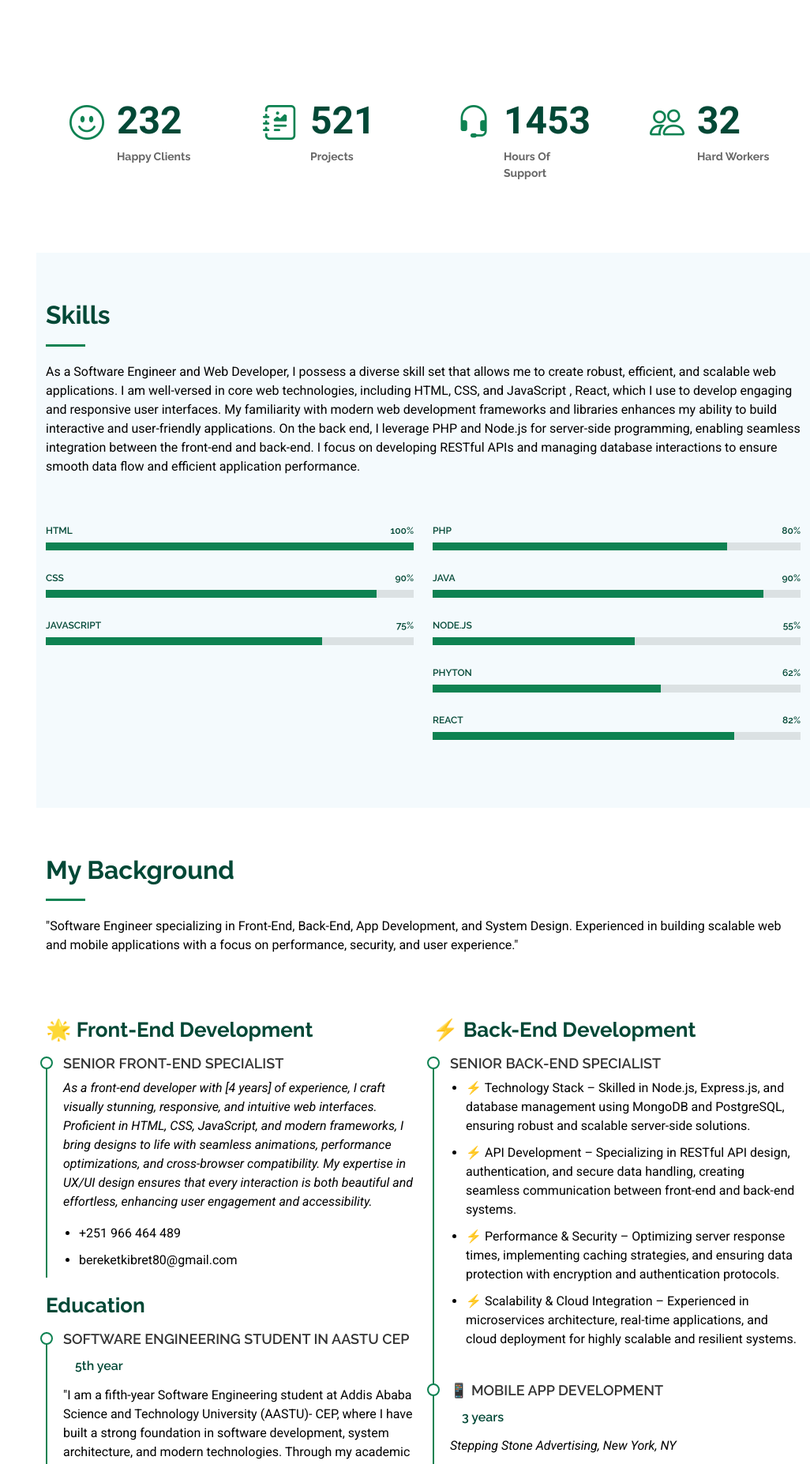
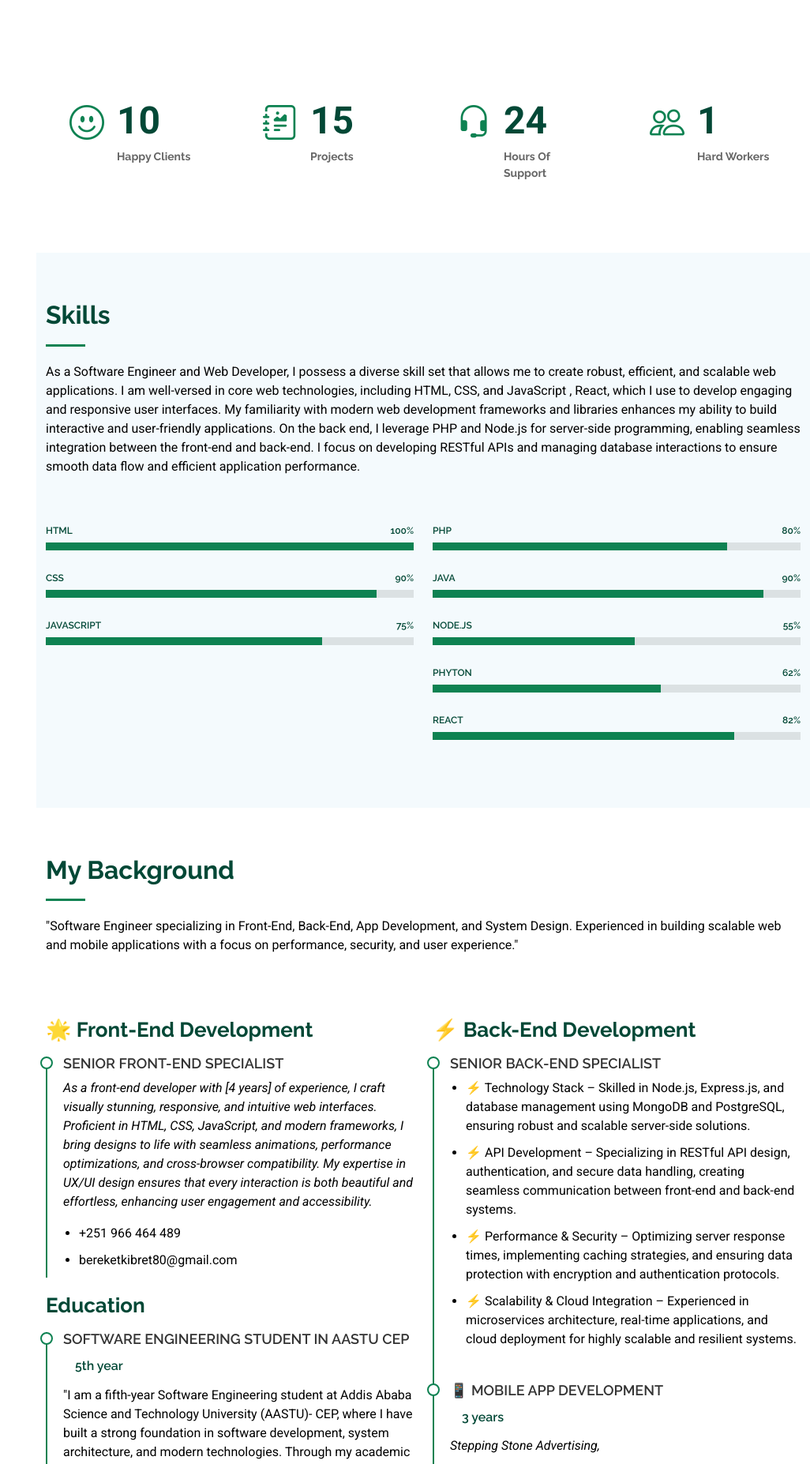
Before and after one commit to Bereket-kibret/Bereket-kibret.github.io, a plain HTML site: page index.html in a window 1280 px wide. Shown: the part 1660-3514 px from the top of the page at 79% size, without its empty margins (254-1280 px from the left). Drawn offline with Linux system fonts and the light colour scheme; files whose address does not match are found by name.

Commit message:
personal website upload

```diff
--- a/index.html
+++ b/index.html
@@ -168,7 +168,7 @@
           <div class="col-lg-3 col-md-6">
             <div class="stats-item">
               <i class="bi bi-emoji-smile"></i>
-              <span data-purecounter-start="0" data-purecounter-end="232" data-purecounter-duration="1" class="purecounter"></span>
+              <span data-purecounter-start="0" data-purecounter-end="10" data-purecounter-duration="1" class="purecounter"></span>
               <p><strong>Happy Clients</strong> <span></span></p>
             </div>
           </div><!-- End Stats Item -->
@@ -176,7 +176,7 @@
           <div class="col-lg-3 col-md-6">
             <div class="stats-item">
               <i class="bi bi-journal-richtext"></i>
-              <span data-purecounter-start="0" data-purecounter-end="521" data-purecounter-duration="1" class="purecounter"></span>
+              <span data-purecounter-start="0" data-purecounter-end="15" data-purecounter-duration="1" class="purecounter"></span>
               <p><strong>Projects</strong> <span></span></p>
             </div>
           </div><!-- End Stats Item -->
@@ -184,7 +184,7 @@
           <div class="col-lg-3 col-md-6">
             <div class="stats-item">
               <i class="bi bi-headset"></i>
-              <span data-purecounter-start="0" data-purecounter-end="1453" data-purecounter-duration="1" class="purecounter"></span>
+              <span data-purecounter-start="0" data-purecounter-end="24" data-purecounter-duration="1" class="purecounter"></span>
               <p><strong>Hours Of Support</strong> <span></span></p>
             </div>
           </div><!-- End Stats Item -->
@@ -192,7 +192,7 @@
           <div class="col-lg-3 col-md-6">
             <div class="stats-item">
               <i class="bi bi-people"></i>
-              <span data-purecounter-start="0" data-purecounter-end="32" data-purecounter-duration="1" class="purecounter"></span>
+              <span data-purecounter-start="0" data-purecounter-end="1" data-purecounter-duration="1" class="purecounter"></span>
               <p><strong>Hard Workers</strong> <span></span></p>
             </div>
           </div><!-- End Stats Item -->
@@ -349,7 +349,7 @@
             <div class="resume-item">
               <h4>📱 Mobile App Development</h4>
               <h5>3 years</h5>
-              <p><em>Stepping Stone Advertising, New York, NY</em></p>
+              <p><em>Stepping Stone Advertising, </em></p>
               <ul>
                 <li>🏗️ Cross-Platform App Development
                   Passionate about crafting high-quality, cross-platform mobile applications, I specialize in creating fast, feature-rich, and engaging apps using Flutter.</li>
@@ -713,7 +713,7 @@
                   <i class="bi bi-quote quote-icon-right"></i>
                 </p>
                 <img src="assets/img/testimonials/m4.jpg" class="testimonial-img" alt="">
-                <h3>John </h3>
+                <h3>yoni </h3>
                 <h4>Entrepreneur</h4>
               </div>
             </div><!-- End testimonial item -->
@@ -753,7 +753,7 @@
               <div class="info-item d-flex" data-aos="fade-up" data-aos-delay="300">
                 <i class="bi bi-telephone flex-shrink-0"></i>
                 <div>
-                  <h3>Call Us</h3>
+                  <h3>Call me</h3>
                   <p>+251 966 464 489</p>
                 </div>
               </div><!-- End Info Item -->
```
